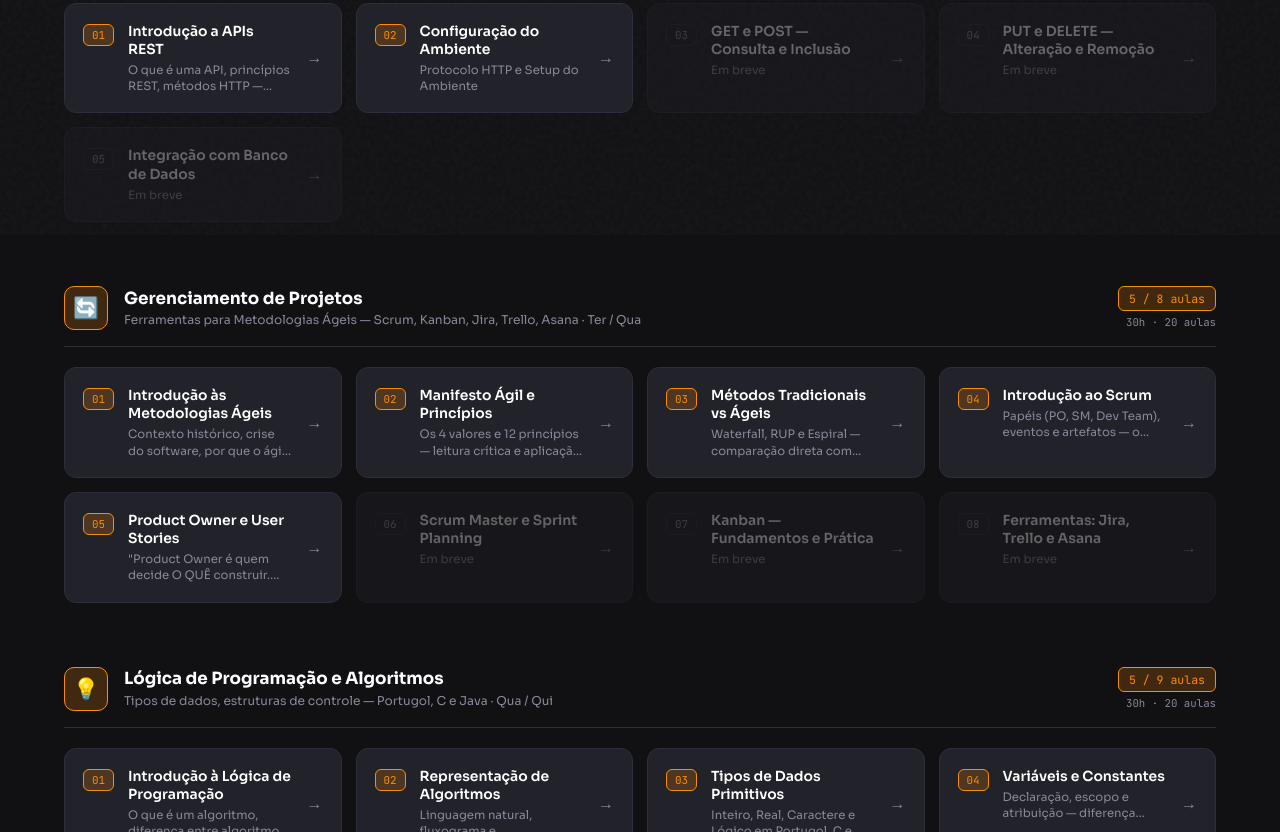
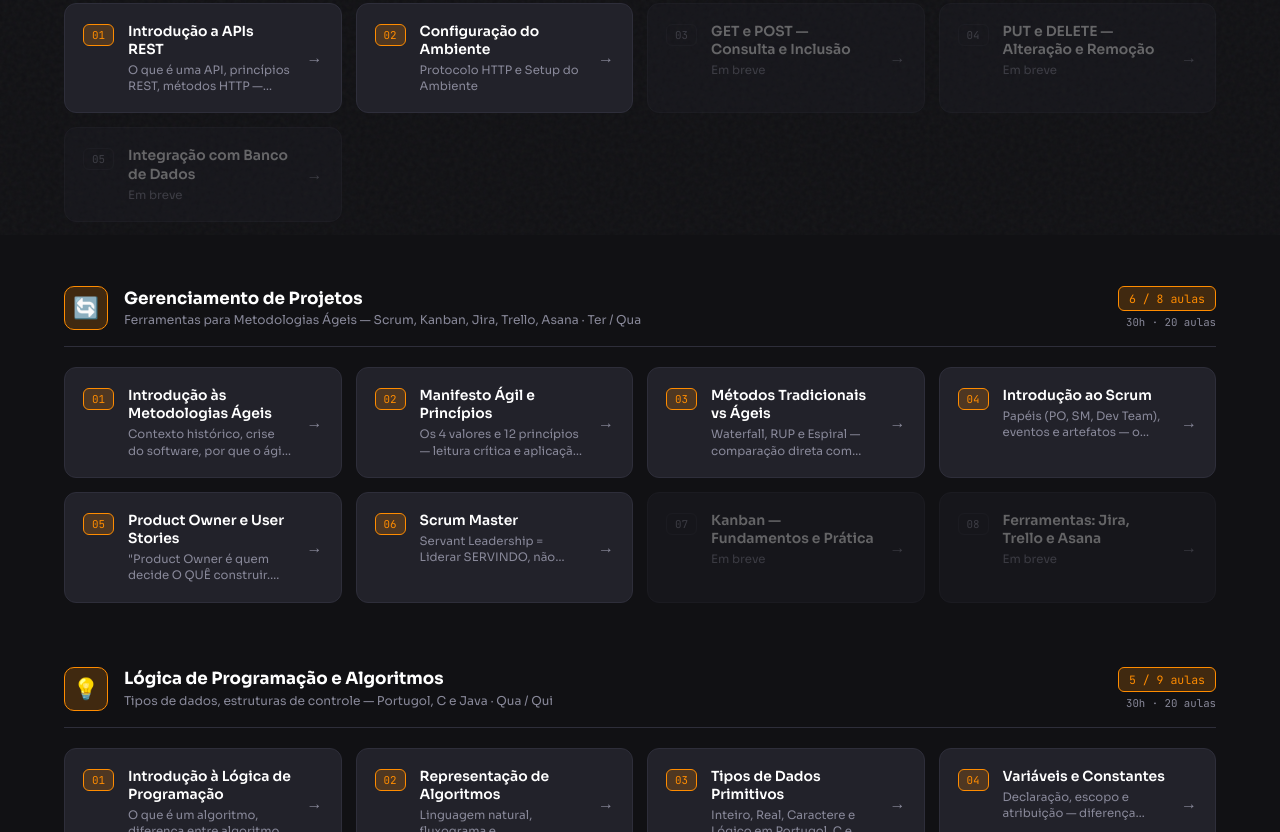
Before and after one commit to tdggaltra/unifil-aulas, a plain HTML site: page index.html in a window 1280 px wide. Shown: the part 565-1397 px from the top of the page. Drawn offline with Linux system fonts and the light colour scheme.

Commit message:
metodogias ageis aulas 06

```diff
--- a/index.html
+++ b/index.html
@@ -495,11 +495,11 @@
                 </div>
                 <span class="lesson-arrow">→</span>
             </a>
-            <a class="lesson-card soon" href="#" tabindex="-1">
+            <a class="lesson-card" href="Metodologia_ageis/aula06_scrum_master.html" target="_blank">
                 <span class="lesson-num">06</span>
                 <div class="lesson-info">
-                    <div class="lesson-title">Scrum Master e Sprint Planning</div>
-                    <div class="lesson-desc">Em breve</div>
+                    <div class="lesson-title">Scrum Master</div>
+                    <div class="lesson-desc">Servant Leadership = Liderar SERVINDO, não comandando! 👑→🙏</div>
                 </div>
                 <span class="lesson-arrow">→</span>
             </a>
```
Also changed, not shown: 10 other files.
